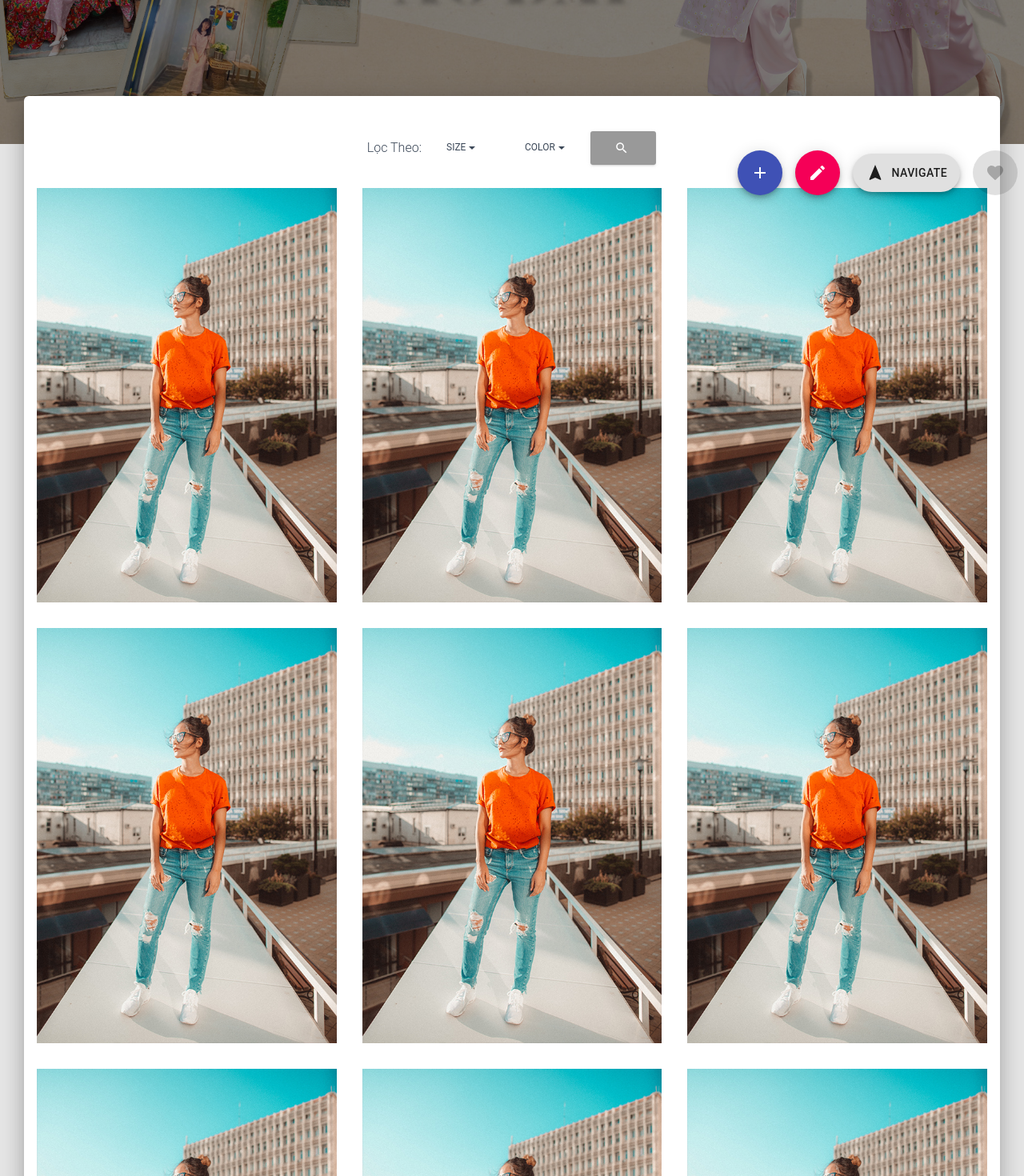
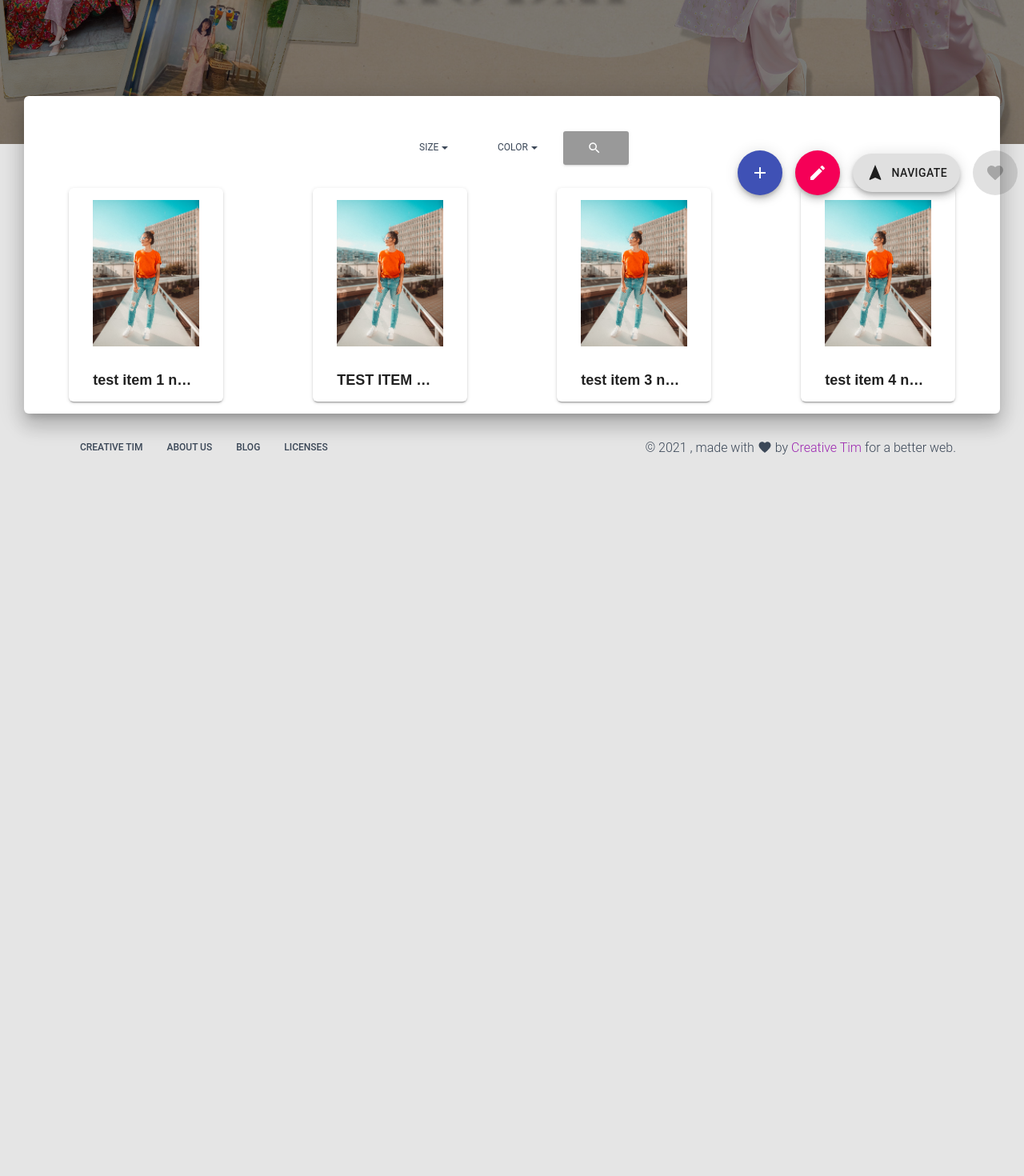
Before and after one commit to giaple/clothes-web, a React (Create React App) app: page /filter in a window 1280 px wide. Shown: the part 540-2010 px from the top of the page at 80% size. After the commit the page ends 1142 px from the top, so only its background shows below. Built offline with nearby package versions, Linux system fonts and the light colour scheme.

Commit message:
feat[filterPage] add filter bar, refactor image custom

```diff
--- a/src/Components/Card/CardBody.js
+++ b/src/Components/Card/CardBody.js
@@ -8,7 +8,7 @@ import { makeStyles } from "@material-ui/core/styles";
 // @material-ui/icons
 
 // core components
-import styles from "assets/jss/material-kit-react/components/cardBodyStyle.js";
+import styles from "../../assets/jss/material-kit-react/components/cardBodyStyle.js";
 
 const useStyles = makeStyles(styles);
 
--- a/src/Components/Card/CardFooter.js
+++ b/src/Components/Card/CardFooter.js
@@ -8,7 +8,7 @@ import { makeStyles } from "@material-ui/core/styles";
 // @material-ui/icons
 
 // core components
-import styles from "assets/jss/material-kit-react/components/cardFooterStyle.js";
+import styles from "../../assets/jss/material-kit-react/components/cardFooterStyle.js";
 
 const useStyles = makeStyles(styles);
 
--- /dev/null
+++ b/src/Components/Common/FilterBar/FilterBar.js
@@ -0,0 +1,52 @@
+import React from 'react';
+
+import SearchIcon from '@material-ui/icons/Search';
+import CustomDropdown from '../../CustomDropdown/CustomDropdown';
+import { ColorDropDownModel, SizeDropDownModel } from '../../../utils/models';
+import CustomMenuItem from '../MenuItem/MenuItem';
+import RegularButton from '../../CustomButtons/Button';
+
+import classes from './FilterBar.module.scss'
+
+const FilterBar = (props) => {
+
+    const menuSize = SizeDropDownModel.map(item => {
+        return <CustomMenuItem name={item.name} key={`${item.name} - ${item.value}`} select={props.setSizeText} />
+    })
+
+    const menuColor = ColorDropDownModel.map(item => {
+        return <CustomMenuItem name={item.name} key={`${item.name} - ${item.value}`} select={props.setColorText} />
+    })
+
+    return (
+        <div className={classes.filter}>
+            <CustomDropdown
+                dropup={false}
+                left={false}
+                noLiPadding
+                buttonText={props.sizeText}
+                buttonProps={{
+                    color: "transparent",
+                }}
+                dropdownList={menuSize}
+            />
+            <CustomDropdown
+                dropup={false}
+                left={false}
+                noLiPadding
+                buttonText={props.colorText}
+                buttonProps={{
+                    color: "transparent",
+                }}
+                dropdownList={menuColor}
+            />
+            <RegularButton
+                onClick={props.filterAction}
+            >
+                <SearchIcon />
+            </RegularButton>
+        </div>
+    )
+}
+
+export default FilterBar;
--- /dev/null
+++ b/src/Components/Common/FilterBar/FilterBar.module.scss
@@ -0,0 +1,7 @@
+.filter {
+    height: 100px;
+    width: 100%;
+    display: flex;
+    align-items: center;
+    justify-content: center;
+}
--- a/src/Components/CustomDropdown/CustomDropdown.js
+++ b/src/Components/CustomDropdown/CustomDropdown.js
@@ -19,7 +19,6 @@ import Popper from "@material-ui/core/Popper";
 import Button from "../CustomButtons/Button.js";
 
 import styles from "../../assets/jss/material-kit-react/components/customDropdownStyle.js";
-import { Menu } from "@material-ui/core";
 
 const useStyles = makeStyles(styles);
 
--- a/src/Components/CustomImage/CustomImage.js
+++ b/src/Components/CustomImage/CustomImage.js
@@ -1,23 +1,8 @@
-import { GridListTile, GridListTileBar, IconButton, makeStyles } from "@material-ui/core";
 import React, { useState } from "react";
-
-
-const useStyles = makeStyles((theme) => ({
-  root: {
-    display: 'flex',
-    flexWrap: 'wrap',
-    justifyContent: 'space-around',
-    overflow: 'hidden',
-    backgroundColor: theme.palette.background.paper,
-  },
-  icon: {
-    color: 'rgba(255, 255, 255, 0.54)',
-  },
-}));
+import classes from './CustomImage.module.scss';
 
 const CustomImage = (props) => {
   const [hover, setHover] = useState(false);
-  const classes = useStyles();
 
   const mouseEnter = () => {
     if (!props.sub) return;
@@ -30,17 +15,10 @@ const CustomImage = (props) => {
   };
   const imgSrc = hover ? props.sub : props.img;
   return (
-    <div onMouseEnter={mouseEnter} onMouseLeave={mouseLeave}>
+    <div className={classes.container} onMouseEnter={mouseEnter} onMouseLeave={mouseLeave}>
       <img src={imgSrc} alt={props.img} style={{width: '100%'}} />
       {hover ? (
-        <GridListTileBar
-          actionIcon={
-            <IconButton
-              aria-label={`xem nhanh`}
-              className={classes.icon}
-            />
-          }
-        />
+        <div className={classes.btn} onClick={props.showInfo}> Xem Nhanh</div>
       ) : null}
     </div>
   );
--- /dev/null
+++ b/src/Components/CustomImage/CustomImage.module.scss
@@ -0,0 +1,31 @@
+.container {
+    position: relative;
+}
+
+/* Make the image responsive */
+.container img {
+    width: 100%;
+    height: auto;
+}
+
+/* Style the button and place it in the middle of the container/image */
+.container .btn {
+    position: absolute;
+    top: 95%;
+    left: 50%;
+    transform: translate(-50%, -50%);
+    -ms-transform: translate(-50%, -50%);
+    background-color: #555;
+    color: white;
+    font-size: 16px;
+    padding: 12px 24px;
+    border: none;
+    cursor: pointer;
+    border-radius: 5px;
+    text-align: center;
+    width: 100%;
+}
+
+.container .btn:hover {
+    background-color: black;
+}
--- a/src/Views/FilterPage/FilterPage.js
+++ b/src/Views/FilterPage/FilterPage.js
@@ -1,4 +1,4 @@
-import React, { useState } from "react";
+import React, { useEffect, useState } from "react";
 import { makeStyles } from "@material-ui/core";
 
 import landingPageStyle from "../../assets/jss/material-kit-react/views/landingPage";
@@ -9,13 +9,14 @@ import classNames from "classnames";
 import CustomImage from "../../Components/CustomImage/CustomImage";
 import GridItem from "../../Components/Grid/GridItem";
 import GridContainer from "../../Components/Grid/GridContainer";
-import CustomDropdown from "../../Components/CustomDropdown/CustomDropdown";
-import { Link } from "react-router-dom";
 
 import { SizeDropDownModel, ColorDropDownModel } from '../../utils/models';
 import CustomMenuItem from "../../Components/Common/MenuItem/MenuItem";
-import SearchIcon from '@material-ui/icons/Search';
-import RegularButton from "../../Components/CustomButtons/Button";
+
+import Card from "../../Components/Card/Card";
+import CardBody from "../../Components/Card/CardBody";
+import CardFooter from "../../Components/Card/CardFooter";
+import FilterBar from "../../Components/Common/FilterBar/FilterBar";
 
 
 
@@ -25,90 +26,50 @@ export default function FilterPage(props) {
     const classes = useStyles();
     const [sizeText, setSizeText] = useState('Size');
     const [colorText, setColorText] = useState('Color');
-
-    const menuSize = SizeDropDownModel.map(item => {
-        return <CustomMenuItem name={item.name} key={`${item.name} - ${item.value}`} select={setSizeText} />
-    })
-
-    const menuColor = ColorDropDownModel.map(item => {
-        return <CustomMenuItem name={item.name} key={`${item.name} - ${item.value}`} select={setColorText} />
-    })
+    const [data, setData] = useState([]);
 
     const filterAction = () => {
 
     }
 
+    const render = data.map(item => {
+        return (
+            <GridItem lg ={3} md={4} xs={6}>
+                <Card>
+                    <CardBody>
+                        <CustomImage img={item.images[0]} sub={item.images[1]} imgStyle={{ with: '80%' }} />
+                    </CardBody>
+                    <CardFooter>
+                        <div style={{
+                            textAlign: 'center',
+                            width: '100%',
+                            fontSize: 'large',
+                            fontFamily: 'sans-serif',
+                            fontWeight: 'bold',
+                            overflow: 'hidden',
+                            whiteSpace: 'nowrap',
+                            textOverflow: 'ellipsis'
+                        }}>{item.name}</div>
+                    </CardFooter>
+                </Card>
+            </GridItem>
+        )
+    })
+
+    useEffect(() => {
+        setData([
+            { name: 'test item 1 name', images: [image4, image5] },
+            { name: 'TEST ITEM WITH LONG TEXT LIKE THIS TO SEE HOW IT SHOW', images: [image4, image5] },
+            { name: 'test item 3 name', images: [image4, image5] },
+            { name: 'test item 4 name', images: [image4, image5] }
+        ])
+    }, [])
+
     return (
         <div className={classNames(classes.main, classes.mainRaised)}>
-
-            <div style={{ height: '100px', width: '100%', display: 'flex', alignItems: 'center', justifyContent: 'center' }}>
-                <div>Lọc Theo: </div>
-                <CustomDropdown
-                    dropup={false}
-                    left={false}
-                    noLiPadding
-                    buttonText={sizeText}
-                    buttonProps={{
-                        className: classes.navLink,
-                        color: "transparent",
-                    }}
-                    dropdownList={menuSize}
-                />
-                <CustomDropdown
-                    dropup={false}
-                    left={false}
-                    noLiPadding
-                    buttonText={colorText}
-                    buttonProps={{
-                        className: classes.navLink,
-                        color: "transparent",
-                    }}
-                    dropdownList={menuColor}
-                />
-                <RegularButton
-                    onClick={filterAction}
-                >
-                    <SearchIcon />
-                </RegularButton>
-            </div>
-
-            <GridContainer spacing={4}>
-                <GridItem md={4} xs={6}>
-                    <CustomImage img={image4} sub={image5} imgStyle={{ with: '100%' }} />
-                </GridItem>
-                <GridItem md={4} xs={6}>
-                    <CustomImage img={image4} sub={image5} imgStyle={{ with: '100%' }} />
-                </GridItem>
-                <GridItem md={4} xs={6}>
-                    <CustomImage img={image4} sub={image5} imgStyle={{ with: '100%' }} />
-                </GridItem>
-                <GridItem md={4} xs={6}>
-                    <CustomImage img={image4} sub={image5} imgStyle={{ with: '100%' }} />
-                </GridItem>
-                <GridItem md={4} xs={6}>
-                    <CustomImage img={image4} sub={image5} imgStyle={{ with: '100%' }} />
-                </GridItem>
-                <GridItem md={4} xs={6}>
-                    <CustomImage img={image4} sub={image5} imgStyle={{ with: '100%' }} />
-                </GridItem>
-                <GridItem md={4} xs={6}>
-                    <CustomImage img={image4} sub={image5} imgStyle={{ with: '100%' }} />
-                </GridItem>
-                <GridItem md={4} xs={6}>
-                    <CustomImage img={image4} sub={image5} imgStyle={{ with: '100%' }} />
-                </GridItem>
-                <GridItem md={4} xs={6}>
-                    <CustomImage img={image4} sub={image5} imgStyle={{ with: '100%' }} />
-                </GridItem>
-                <GridItem md={4} xs={6}>
-                    <CustomImage img={image4} sub={image5} imgStyle={{ with: '100%' }} />
-                </GridItem>
-                <GridItem md={4} xs={6}>
-                    <CustomImage img={image4} sub={image5} imgStyle={{ with: '100%' }} />
-                </GridItem>
-                <GridItem md={4} xs={6}>
-                    <CustomImage img={image4} sub={image5} imgStyle={{ with: '100%' }} />
-                </GridItem>
+            <FilterBar setSizeText={setSizeText} setColorText={setColorText} sizeText={sizeText} colorText={colorText}/>
+            <GridContainer>
+                {render}
             </GridContainer>
 
         </div>
--- a/src/assets/jss/material-kit-react/components/cardStyle.js
+++ b/src/assets/jss/material-kit-react/components/cardStyle.js
@@ -1,12 +1,11 @@
 const cardStyle = {
   card: {
     border: "0",
-    marginBottom: "30px",
-    marginTop: "30px",
+    margin: "auto",
     borderRadius: "6px",
     color: "rgba(0, 0, 0, 0.87)",
     background: "#fff",
-    width: "100%",
+    width: "70%",
     boxShadow:
       "0 2px 2px 0 rgba(0, 0, 0, 0.14), 0 3px 1px -2px rgba(0, 0, 0, 0.2), 0 1px 5px 0 rgba(0, 0, 0, 0.12)",
     position: "relative",
@@ -23,6 +22,11 @@ const cardStyle = {
   },
   cardCarousel: {
     overflow: "hidden"
+  },
+  '@media  only screen and (max-width: 768px)':{
+    card: {
+      width: '100%'
+    }
   }
 };
 
```
